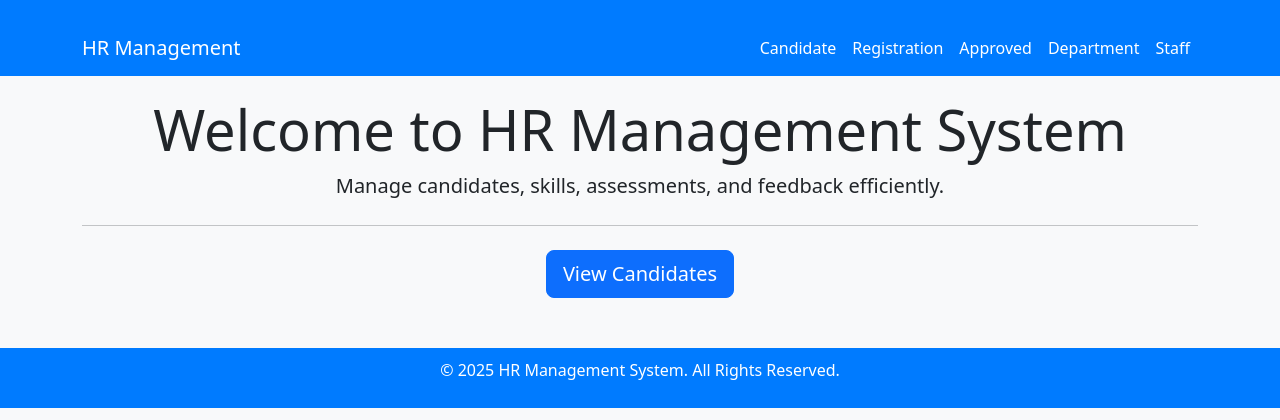
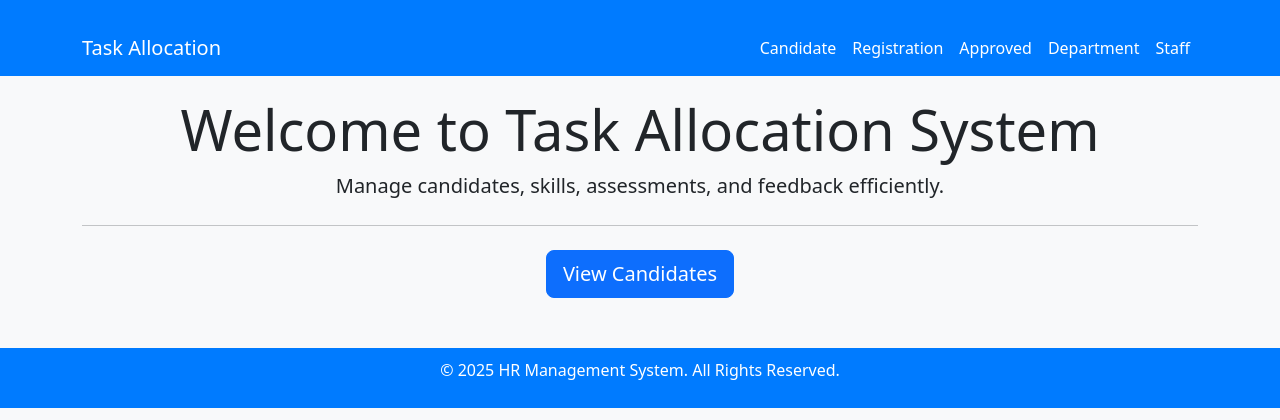
Before and after one commit to smithkofib/Team_collaboration_and_task_allocation_optimization, a Django app: page / in a window 1280 px wide. Shown: the top 420 px of the page. Run offline with Django 4.2, Linux system fonts and the light colour scheme.

Commit message:
Add feature: Update 1

```diff
--- a/templates/task_allocation/base.html
+++ b/templates/task_allocation/base.html
@@ -44,7 +44,7 @@
   <!-- Navbar -->
   <nav class="navbar navbar-expand-lg navbar-dark">
     <div class="container">
-      <a class="navbar-brand" href="{% url 'home' %}">HR Management</a>
+      <a class="navbar-brand" href="{% url 'home' %}">Task Allocation</a>
       <button class="navbar-toggler" type="button" data-bs-toggle="collapse" data-bs-target="#navbarNav">
         <span class="navbar-toggler-icon"></span>
       </button>
--- a/templates/task_allocation/home.html
+++ b/templates/task_allocation/home.html
@@ -1,7 +1,7 @@
-{% extends 'task_allocation/base.html' %}{% block title %}Home - HR Management{% endblock %}
+{% extends 'task_allocation/base.html' %}{% block title %}Home - Task Allocation{% endblock %}
 {% block content %}
 <div class="jumbotron text-center">
-  <h1 class="display-4">Welcome to HR Management System</h1>
+  <h1 class="display-4">Welcome to Task Allocation System </h1>
   <p class="lead">
     Manage candidates, skills, assessments, and feedback efficiently.
   </p>
```
Also changed, not shown: README.md, db.sqlite3, 4 other files.
